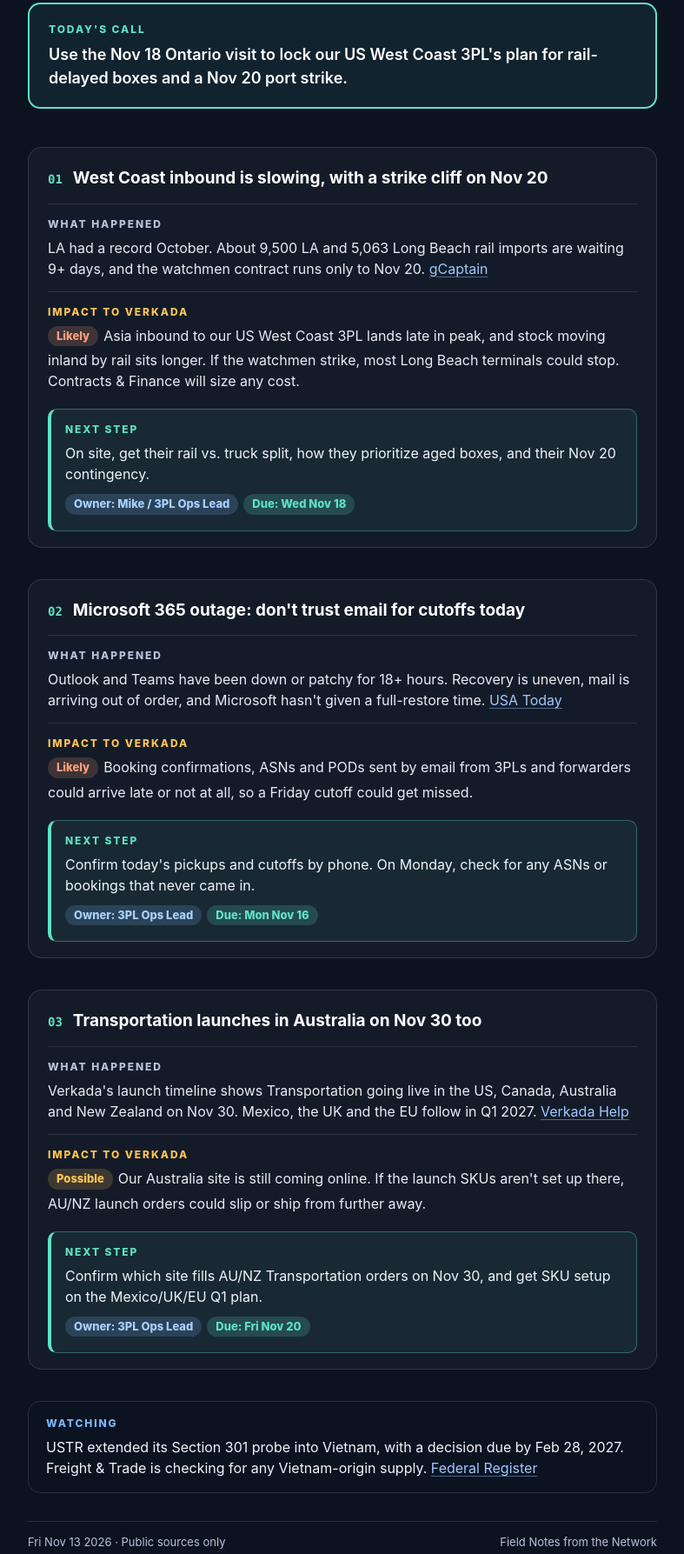
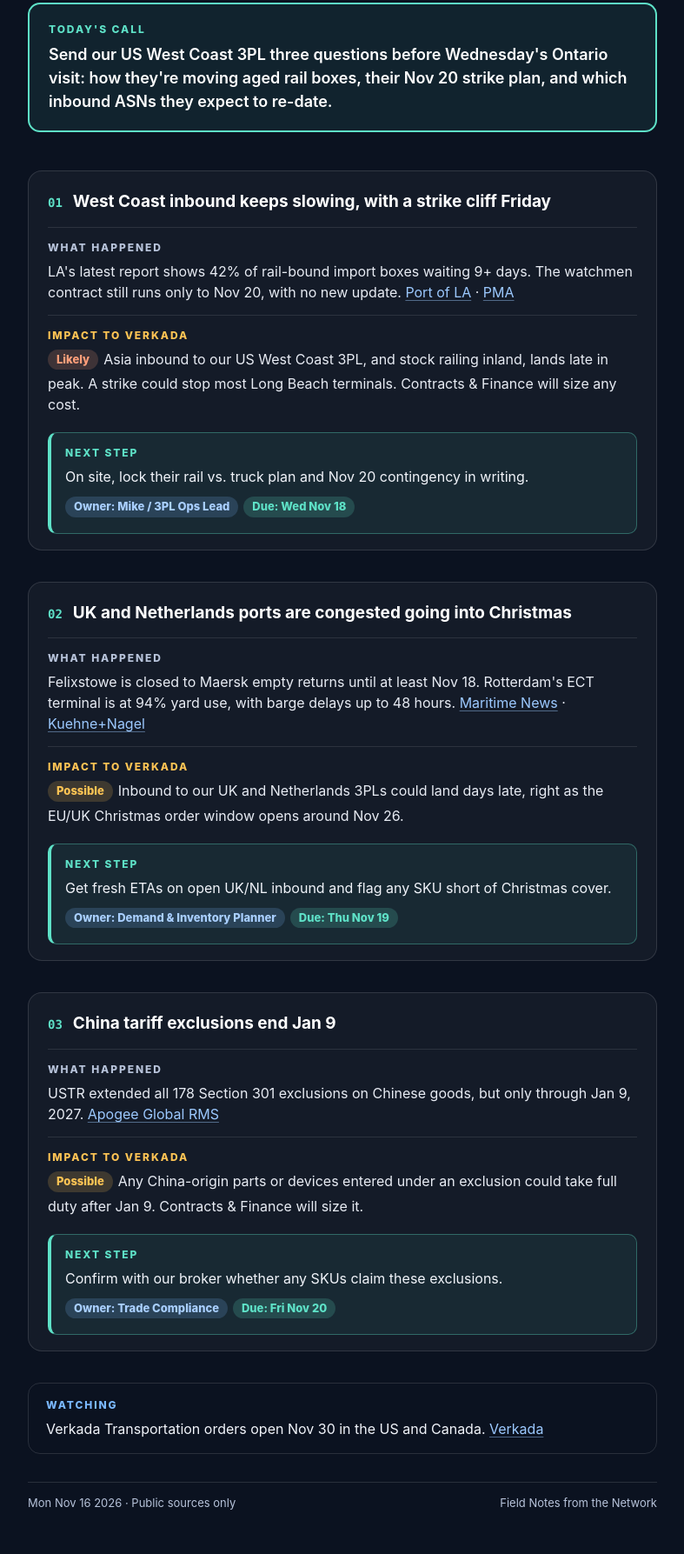
Before and after one commit to mikesupernova/decks, a plain HTML site: page pulse.html in a window 1280 px wide. Shown: the part 241-2028 px from the top of the page at 87% size, without its empty margins (246-1033 px from the left). Drawn offline with Linux system fonts and the light colour scheme.

Commit message:
Update latest pulse 2026-11-16

```diff
--- a/pulse.html
+++ b/pulse.html
@@ -1,7 +1,7 @@
 <!DOCTYPE html>
 <html lang="en"><head><meta charset="utf-8">
 <meta name="viewport" content="width=device-width,initial-scale=1,viewport-fit=cover">
-<title>Morning Pulse · Nov 13 2026</title>
+<title>Morning Pulse · Nov 16 2026</title>
 <style>
 *{box-sizing:border-box;margin:0;padding:0}
 html,body{background:#0b1220}
@@ -39,21 +39,21 @@ footer{margin-top:32px;padding-top:14px;border-top:1px solid rgba(255,255,255,.1
 @media print{body{background:#0b1220;-webkit-print-color-adjust:exact;print-color-adjust:exact}}
 </style></head>
 <body><div class="wrap">
-<header><svg viewBox="0 0 120 120" aria-hidden="true"><rect x="1" y="1" width="118" height="118" rx="18" fill="#0b1220" stroke="#fff" stroke-opacity=".16" stroke-width="2"/><g fill="none" stroke="#f5f7fa" stroke-width="3"><path d="M30 42V30H42M78 30H90V42M90 78V90H78M42 90H30V78"/></g><path d="M14 60H106" stroke="#f5f7fa" stroke-opacity=".38" stroke-width="1.5"/><circle cx="60" cy="60" r="11" fill="none" stroke="#5ee1c7" stroke-opacity=".55" stroke-width="1.5"/><circle cx="60" cy="60" r="5" fill="#5ee1c7"/></svg><div class="stamp">Morning Pulse · Fri Nov 13 2026</div></header>
-<h1>LA/LB rail is backed up a week before the Nov 20 strike deadline, and email is still unreliable</h1>
-<section class="call"><span class="lbl">Today's call</span><p>Use the Nov 18 Ontario visit to lock our US West Coast 3PL's plan for rail-delayed boxes and a Nov 20 port strike.</p></section>
-<article class="item"><h2><span class="n">01</span>West Coast inbound is slowing, with a strike cliff on Nov 20</h2>
-<div class="row what"><span class="lbl">What happened</span><p>LA had a record October. About 9,500 LA and 5,063 Long Beach rail imports are waiting 9+ days, and the watchmen contract runs only to Nov 20. <a href="https://gcaptain.com/port-of-los-angeles-sets-october-cargo-record-as-strike-threat-and-rail-delays-loom/">gCaptain</a></p></div>
-<div class="row imp"><span class="lbl">Impact to Verkada</span><p><span class="chip likely">Likely</span>Asia inbound to our US West Coast 3PL lands late in peak, and stock moving inland by rail sits longer. If the watchmen strike, most Long Beach terminals could stop. Contracts &amp; Finance will size any cost.</p></div>
-<div class="next"><span class="lbl">Next step</span><p>On site, get their rail vs. truck split, how they prioritize aged boxes, and their Nov 20 contingency.</p><div class="chips"><span class="chip own">Owner: Mike / 3PL Ops Lead</span><span class="chip due">Due: Wed Nov 18</span></div></div></article>
-<article class="item"><h2><span class="n">02</span>Microsoft 365 outage: don't trust email for cutoffs today</h2>
-<div class="row what"><span class="lbl">What happened</span><p>Outlook and Teams have been down or patchy for 18+ hours. Recovery is uneven, mail is arriving out of order, and Microsoft hasn't given a full-restore time. <a href="https://www.usatoday.com/story/tech/2026/11/13/microsoft-outage-outlook-updates-friday/92752697007/">USA Today</a></p></div>
-<div class="row imp"><span class="lbl">Impact to Verkada</span><p><span class="chip likely">Likely</span>Booking confirmations, ASNs and PODs sent by email from 3PLs and forwarders could arrive late or not at all, so a Friday cutoff could get missed.</p></div>
-<div class="next"><span class="lbl">Next step</span><p>Confirm today's pickups and cutoffs by phone. On Monday, check for any ASNs or bookings that never came in.</p><div class="chips"><span class="chip own">Owner: 3PL Ops Lead</span><span class="chip due">Due: Mon Nov 16</span></div></div></article>
-<article class="item"><h2><span class="n">03</span>Transportation launches in Australia on Nov 30 too</h2>
-<div class="row what"><span class="lbl">What happened</span><p>Verkada's launch timeline shows Transportation going live in the US, Canada, Australia and New Zealand on Nov 30. Mexico, the UK and the EU follow in Q1 2027. <a href="https://help.verkada.com/transportation">Verkada Help</a></p></div>
-<div class="row imp"><span class="lbl">Impact to Verkada</span><p><span class="chip possible">Possible</span>Our Australia site is still coming online. If the launch SKUs aren't set up there, AU/NZ launch orders could slip or ship from further away.</p></div>
-<div class="next"><span class="lbl">Next step</span><p>Confirm which site fills AU/NZ Transportation orders on Nov 30, and get SKU setup on the Mexico/UK/EU Q1 plan.</p><div class="chips"><span class="chip own">Owner: 3PL Ops Lead</span><span class="chip due">Due: Fri Nov 20</span></div></div></article>
-<section class="watch"><span class="lbl">Watching</span><p>USTR extended its Section 301 probe into Vietnam, with a decision due by Feb 28, 2027. Freight &amp; Trade is checking for any Vietnam-origin supply. <a href="https://www.federalregister.gov/documents/2026/11/10/2026-22868/notice-of-determination-to-extend-section-301-investigation-of-vietnams-acts-policies-and-practices">Federal Register</a></p></section>
-<footer><span>Fri Nov 13 2026 · Public sources only</span><span>Field Notes from the Network</span></footer>
+<header><svg viewBox="0 0 120 120" aria-hidden="true"><rect x="1" y="1" width="118" height="118" rx="18" fill="#0b1220" stroke="#fff" stroke-opacity=".16" stroke-width="2"/><g fill="none" stroke="#f5f7fa" stroke-width="3"><path d="M30 42V30H42M78 30H90V42M90 78V90H78M42 90H30V78"/></g><path d="M14 60H106" stroke="#f5f7fa" stroke-opacity=".38" stroke-width="1.5"/><circle cx="60" cy="60" r="11" fill="none" stroke="#5ee1c7" stroke-opacity=".55" stroke-width="1.5"/><circle cx="60" cy="60" r="5" fill="#5ee1c7"/></svg><div class="stamp">Morning Pulse · Mon Nov 16 2026</div></header>
+<h1>West Coast rail is backed up four days before the Nov 20 strike deadline, and UK and NL ports are tight</h1>
+<section class="call"><span class="lbl">Today's call</span><p>Send our US West Coast 3PL three questions before Wednesday's Ontario visit: how they're moving aged rail boxes, their Nov 20 strike plan, and which inbound ASNs they expect to re-date.</p></section>
+<article class="item"><h2><span class="n">01</span>West Coast inbound keeps slowing, with a strike cliff Friday</h2>
+<div class="row what"><span class="lbl">What happened</span><p>LA's latest report shows 42% of rail-bound import boxes waiting 9+ days. The watchmen contract still runs only to Nov 20, with no new update. <a href="https://kentico.portoflosangeles.org/getmedia/f30c3f45-2df9-4830-90ca-2364bfa0484f/operations-report">Port of LA</a> · <a href="https://www.pmanet.org/statements-and-press-releases/">PMA</a></p></div>
+<div class="row imp"><span class="lbl">Impact to Verkada</span><p><span class="chip likely">Likely</span>Asia inbound to our US West Coast 3PL, and stock railing inland, lands late in peak. A strike could stop most Long Beach terminals. Contracts &amp; Finance will size any cost.</p></div>
+<div class="next"><span class="lbl">Next step</span><p>On site, lock their rail vs. truck plan and Nov 20 contingency in writing.</p><div class="chips"><span class="chip own">Owner: Mike / 3PL Ops Lead</span><span class="chip due">Due: Wed Nov 18</span></div></div></article>
+<article class="item"><h2><span class="n">02</span>UK and Netherlands ports are congested going into Christmas</h2>
+<div class="row what"><span class="lbl">What happened</span><p>Felixstowe is closed to Maersk empty returns until at least Nov 18. Rotterdam's ECT terminal is at 94% yard use, with barge delays up to 48 hours. <a href="https://maritimenews.gr/maersk-reopens-london-gateway-to-empty-containers-as-felixstowe-congestion-persists/">Maritime News</a> · <a href="https://mykn.kuehne-nagel.com/news/article/port-operational-updates-from-10-11-2026">Kuehne+Nagel</a></p></div>
+<div class="row imp"><span class="lbl">Impact to Verkada</span><p><span class="chip possible">Possible</span>Inbound to our UK and Netherlands 3PLs could land days late, right as the EU/UK Christmas order window opens around Nov 26.</p></div>
+<div class="next"><span class="lbl">Next step</span><p>Get fresh ETAs on open UK/NL inbound and flag any SKU short of Christmas cover.</p><div class="chips"><span class="chip own">Owner: Demand &amp; Inventory Planner</span><span class="chip due">Due: Thu Nov 19</span></div></div></article>
+<article class="item"><h2><span class="n">03</span>China tariff exclusions end Jan 9</h2>
+<div class="row what"><span class="lbl">What happened</span><p>USTR extended all 178 Section 301 exclusions on Chinese goods, but only through Jan 9, 2027. <a href="https://apogeeglobalrms.io/insights-impact/library/a-two-month-reprieve-washington-extended-178-tariff-exclusions-on-chinese-goods-but-only-to-january-9-and-the-clock-is-already-running">Apogee Global RMS</a></p></div>
+<div class="row imp"><span class="lbl">Impact to Verkada</span><p><span class="chip possible">Possible</span>Any China-origin parts or devices entered under an exclusion could take full duty after Jan 9. Contracts &amp; Finance will size it.</p></div>
+<div class="next"><span class="lbl">Next step</span><p>Confirm with our broker whether any SKUs claim these exclusions.</p><div class="chips"><span class="chip own">Owner: Trade Compliance</span><span class="chip due">Due: Fri Nov 20</span></div></div></article>
+<section class="watch"><span class="lbl">Watching</span><p>Verkada Transportation orders open Nov 30 in the US and Canada. <a href="https://www.verkada.com/webinars/masterclass-monday-verkada-transportation-technical-deep-dive/">Verkada</a></p></section>
+<footer><span>Mon Nov 16 2026 · Public sources only</span><span>Field Notes from the Network</span></footer>
 </div></body></html>
```
